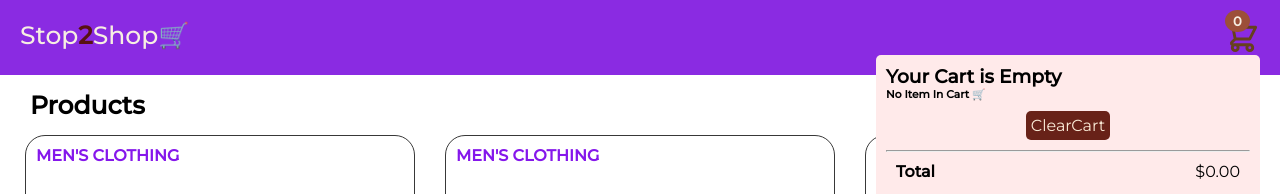
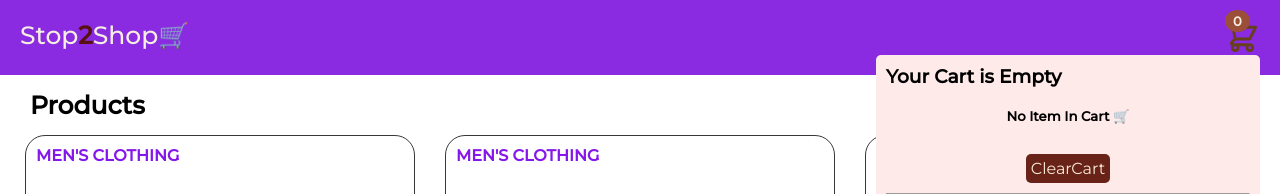
Before and after one commit to sazzy-josh/ShopingStore_E-commerce, a React (Vite) app: page / in a window 1280 px wide. Both pictures are taken after a click on the icon 1242 px from the left and 37 px from the top of the page. Shown: the top 194 px of the page. Built offline with nearby package versions, Linux system fonts and the light colour scheme; a web font is replaced by a local one.

Commit message:
fixed increment and decrement button

```diff
--- a/src/App.css
+++ b/src/App.css
@@ -16,9 +16,15 @@
   background-color: blueviolet;
   padding: 20px;
   color: rgb(247, 238, 226);
+}
+.no-item{
+  /* margin: 20px 0; */
+  display: flex;
+  justify-content: center;
+  align-items: center;
+  padding: 20px 0;
+}
 
-
-}
 .Cart{
   position: absolute;
   top: 55px;
@@ -147,6 +153,9 @@
    display: flex;
    position: absolute;
    top: -10px;
+}
+.up:disabled{
+  cursor: no-drop;
 }
 
 .addToCart{
--- a/src/components/cart.jsx
+++ b/src/components/cart.jsx
@@ -23,7 +23,7 @@ export const Cart = () => {
 
         <div className="cart-list">
 
-          {cartItems.length == 0? <h6>No Item In Cart 🛒</h6> :
+          {cartItems.length == 0? <h5 className='no-item'>No Item In Cart 🛒</h5> :
             cartItems && cartItems.map(item => {
                 const { image , price , title , quantity , id } = item
                 return (
@@ -39,15 +39,11 @@ export const Cart = () => {
                     </div>
 
                     <div className='cart-up-down'>
-                        <button className='up' onClick={() =>{
-                            if(quantity === 1){
-
-                            } else {
+                        <button disabled = {quantity === 1} className='up' onClick={() =>{
                                 dispatch(decreaseItem({ id }))
-                            }
                         } }> - </button>
                         <div className='cart-price'>{quantity}</div>
-                        <button className='down'onClick={() => dispatch(increaseItem({ id }))} > + </button>
+                        <button  className='down'onClick={() => dispatch(increaseItem({ id }))} > + </button>
 
                     </div>
                     </div>
```
